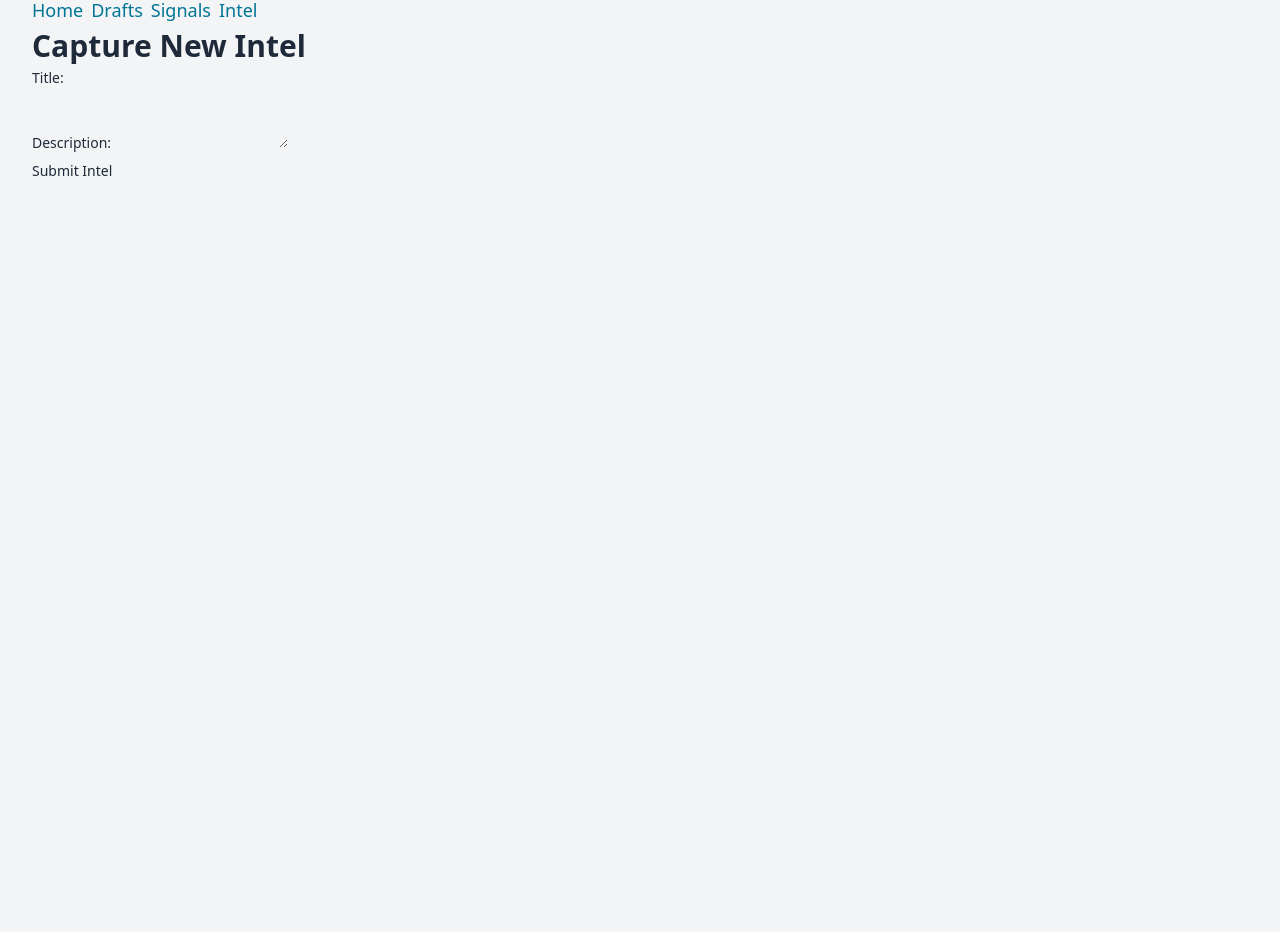
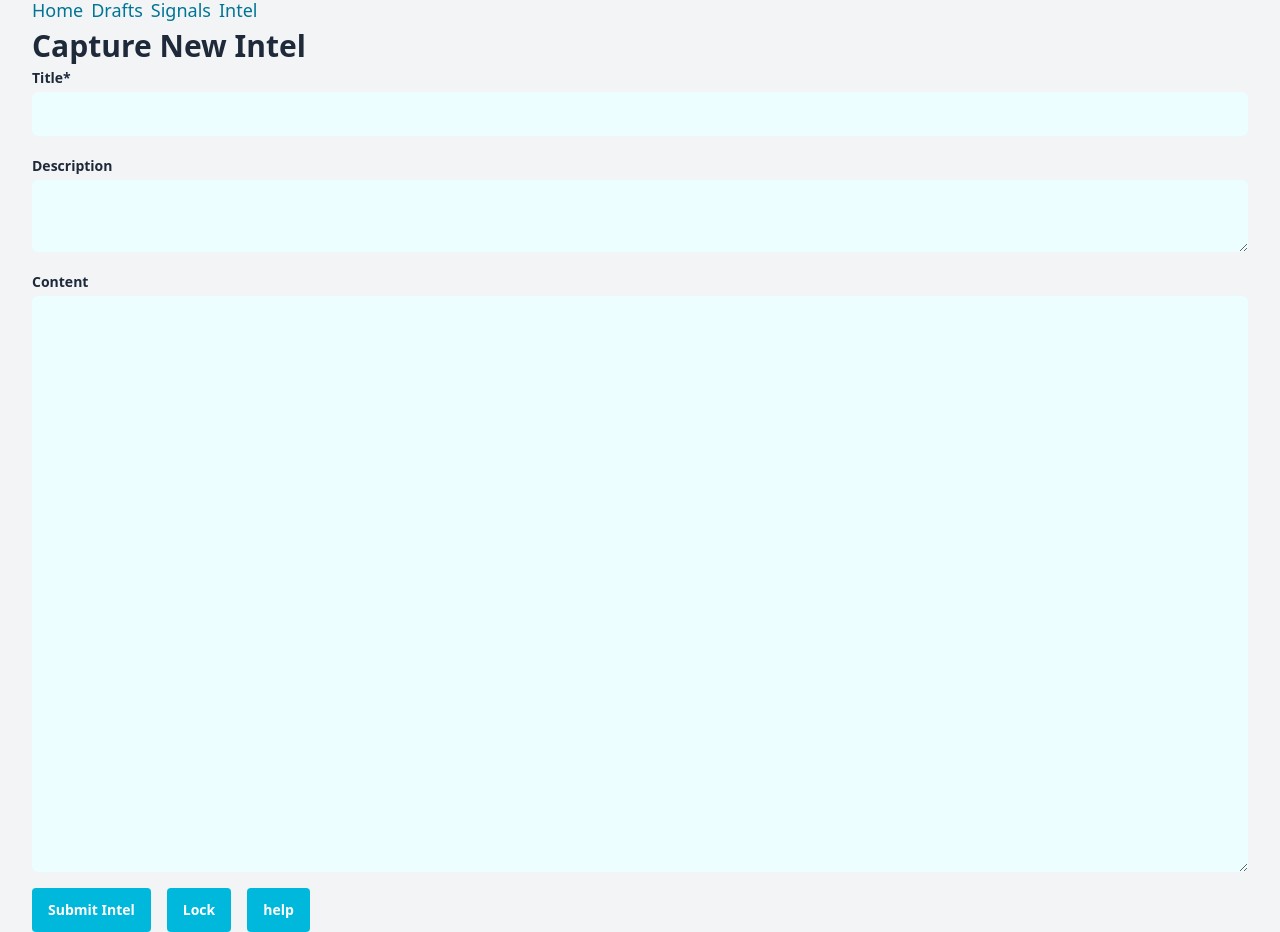
Before and after one commit to xintamosaik/vc12, a Vue app in the folder frontend/: page /intel/new in a window 1280 px wide. Shown: the part 40-972 px from the top of the page. Before the commit the page ends 800 px from the top, so only its background shows below. Built offline with nearby package versions, Linux system fonts and the light colour scheme.

Commit message:
feat: enhance Intel capture form with content field and locking functionality; improve help text

```diff
--- a/frontend/src/assets/main.css
+++ b/frontend/src/assets/main.css
@@ -17,3 +17,23 @@ h1 {
 h2 {
   @apply text-2xl font-semibold;
 }
+
+button {
+  @apply bg-cyan-500 text-white font-semibold py-2 px-4 rounded hover:bg-cyan-600;
+}
+
+label {
+  @apply font-extrabold hover:cursor-pointer
+}
+
+input,textarea {
+  @apply dark:bg-cyan-900 bg-cyan-50 outline-2 outline-transparent rounded-md p-2 focus:outline-none focus:ring-2 focus:ring-cyan-500;
+}
+
+.big:popover-open {
+  @apply bg-white dark:bg-black dark:text-white text-black w-7xl h-screen p-8 mx-auto rounded-2xl shadow-lg border-transparent;
+}
+
+.big:popover-open::backdrop {
+  @apply backdrop-blur-sm;
+}
--- a/frontend/src/views/New.vue
+++ b/frontend/src/views/New.vue
@@ -3,29 +3,83 @@ import { reactive } from 'vue'
 
 const intel = reactive({
   title: '',
-  description: ''
+  description: '',
+  content: ''
 })
 
+
+function lockIntel() {
+  // Add your locking logic here
+  console.log('Locking Intel:', intel)
+  // if the status is locked we have to write a dialog to confirm the lock which also clears the intel from all previous annotations
+
+  // Locking it will be a database operation. It is not of big consequence to lock but it is a big consequence to unlock.
+  // So we will not allow unlocking for now.
+  // We will also not allow editing after locking.
+  // This is to prevent a complicated review process.
+
+}
 function submitIntel() {
   // Add your submission logic here
   console.log('Submitting Intel:', intel)
+  // API endpoint will be something like /api/intel/new
+  // Has to be a POST request with the intel object in the body
 }
+
+
 </script>
 <template>
   <div>
+
     <h1>Capture New Intel</h1>
-    <form @submit.prevent="submitIntel">
-      <div>
-        <label for="title">Title:</label>
+    <form @submit.prevent="submitIntel" class="flex flex-col gap-4">
+      <div class="flex flex-col">
+        <label title="This should be a brief summary of the content. It will show on tooltips and in the Intel list." for="title">Title*</label>
         <input type="text" id="title" v-model="intel.title" required />
       </div>
-      <div>
-        <label for="description">Description:</label>
-        <textarea id="description" v-model="intel.description" required></textarea>
+
+      <div class="flex flex-col">
+        <label for="description" title="This is optional, but can help you to remmber where the intel came from.">Description</label>
+        <textarea id="description" v-model="intel.description"></textarea>
       </div>
-      <button type="submit">Submit Intel</button>
+      <div class="flex flex-col">
+        <label for="description" title="This is the main body of the Intel. It can be a long text, or a short summary. See help for more.">Content</label>
+        <textarea id="description" v-model="intel.content" rows="20" required></textarea>
+      </div>
+      <div class="flex gap-4">
+        <button type="submit">Submit Intel</button>
+        <button type="button" @click.prevent="lockIntel">Lock</button>
+
+      <button type="button" popovertarget="help" popoveraction="toggle">help</button>
+      </div>
+
     </form>
 
 
+    <div popover id="help" class="big">
+      <h2>Title</h2>
+      <p>
+        The title of the Intel. This should be a brief summary of the content. It will show on tooltips and in the Intel
+        list.
+      </p>
+      <h2>Description</h2>
+      <p>
+        The description of the Intel. This is optional, but can help you to remmber where the intel came from.
+      </p>
+      <h2>Content</h2>
+      <p>
+        The content of the Intel. This is the main body of the Intel. It can be a long text, or a short summary.
+      </p>
+      <p>
+        The content should be in plain text or markdown. Markdown will just enhance the readability of the content, but
+        is not required.
+      </p>
+      <h2>Lock</h2>
+      <p>
+        The lock button will lock the Intel, preventing further edits. This is necessary to start the review process. At
+        this point we don't support edits after annotations, becaues it requires a compicated review process.
+      </p>
+    </div>
+
   </div>
 </template>
```
